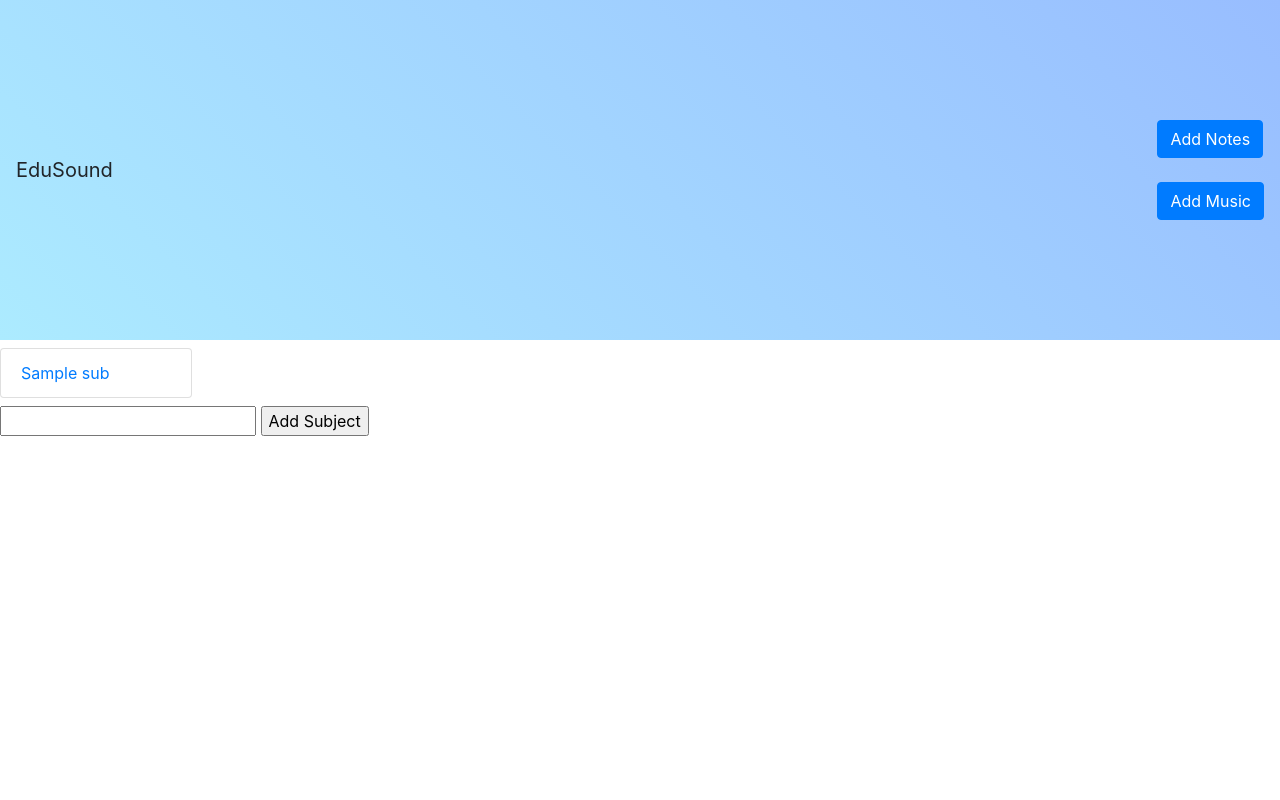
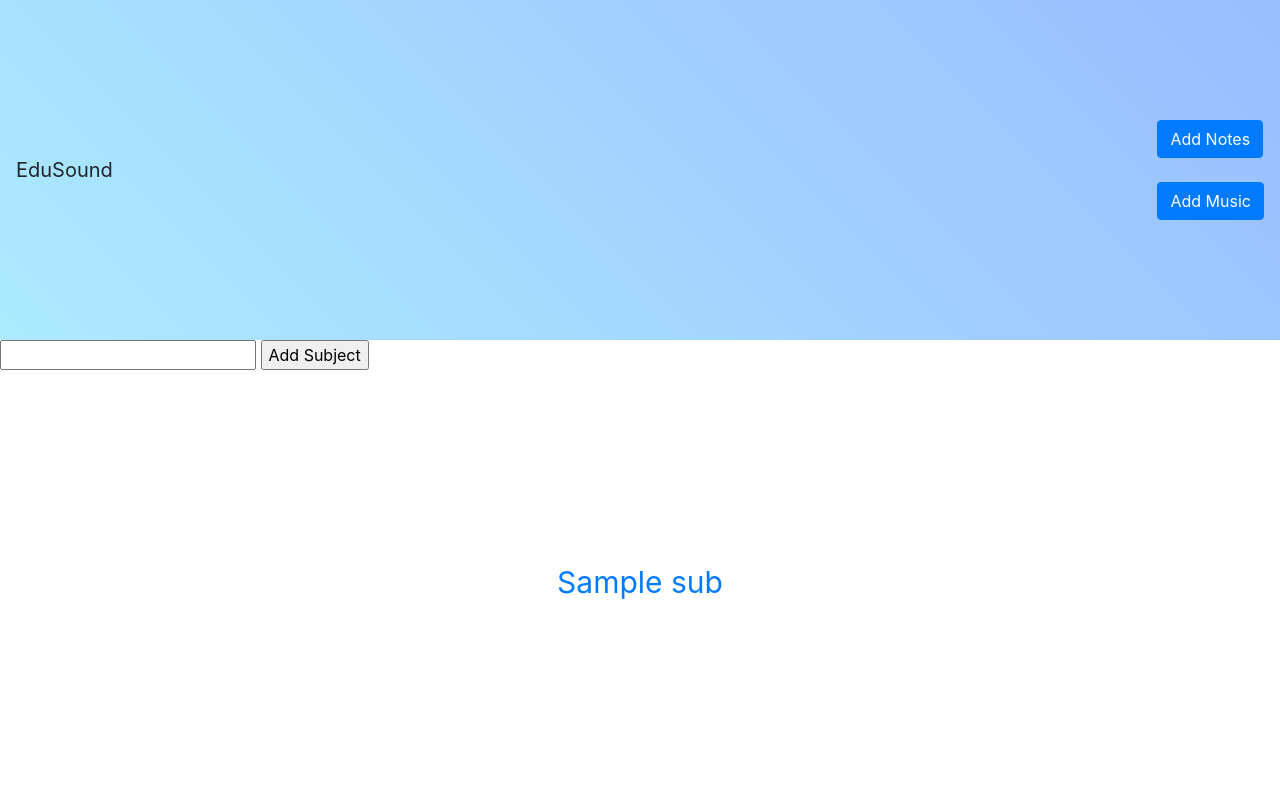
Before and after one commit to fteng1/edusound, a Python web app: template templates/index.html in a window 1280 px wide. Run offline with Jinja, Linux system fonts and the light colour scheme; the template is opened without the code that fills it: most values are stand-ins (such as "Sample title", 1, 10 or a date in 2020); some libraries are stand-ins or nearby versions.

Commit message:
adding stuff

```diff
--- a/css/index.css
+++ b/css/index.css
@@ -7,3 +7,19 @@
   padding-top: 15vh;
   padding-bottom: 15vh;
 }
+
+.flex-container {
+  padding-top: 100px;
+  display: flex;
+  flex-wrap: wrap;
+  justify-content: center;
+}
+
+.flex-container > div {
+  width: 300px;
+  margin: auto;
+  text-align: center;
+  line-height: 200px;
+  font-size: 30px;
+  border: none;
+}
--- a/templates/index.html
+++ b/templates/index.html
@@ -19,15 +19,22 @@
       <a href="/inputMusic" class="btn btn-large btn-primary">Add Music</a>
     </div>
   </nav>
-  <ul class="list-group my-2">
+  <!-- <ul class="list-group my-2">
     {% for sub in subject_list %}
       <li class="list-group-item">
         <a href="/subject?{{sub.name.replace(' ', '%')}}">{{sub.name}}</a>
       </li>
     {% endfor %}
-  </ul>
+  </ul> -->
   <form method="post">
     <input id="subject" class="input_subject" type="string" name="subject_string">
     <input class="input_subject" type="submit" name="action" value="Add Subject">
   </form>
+  <div class="flex-container">
+    {% for sub in subject_list %}
+      <div class="list-group-item">
+        <a href="/subject?{{sub.name.replace(' ', '%')}}">{{sub.name}}</a>
+      </div>
+    {% endfor %}
+  </div>
 </body>
```
Also changed, not shown: 1 other file.
